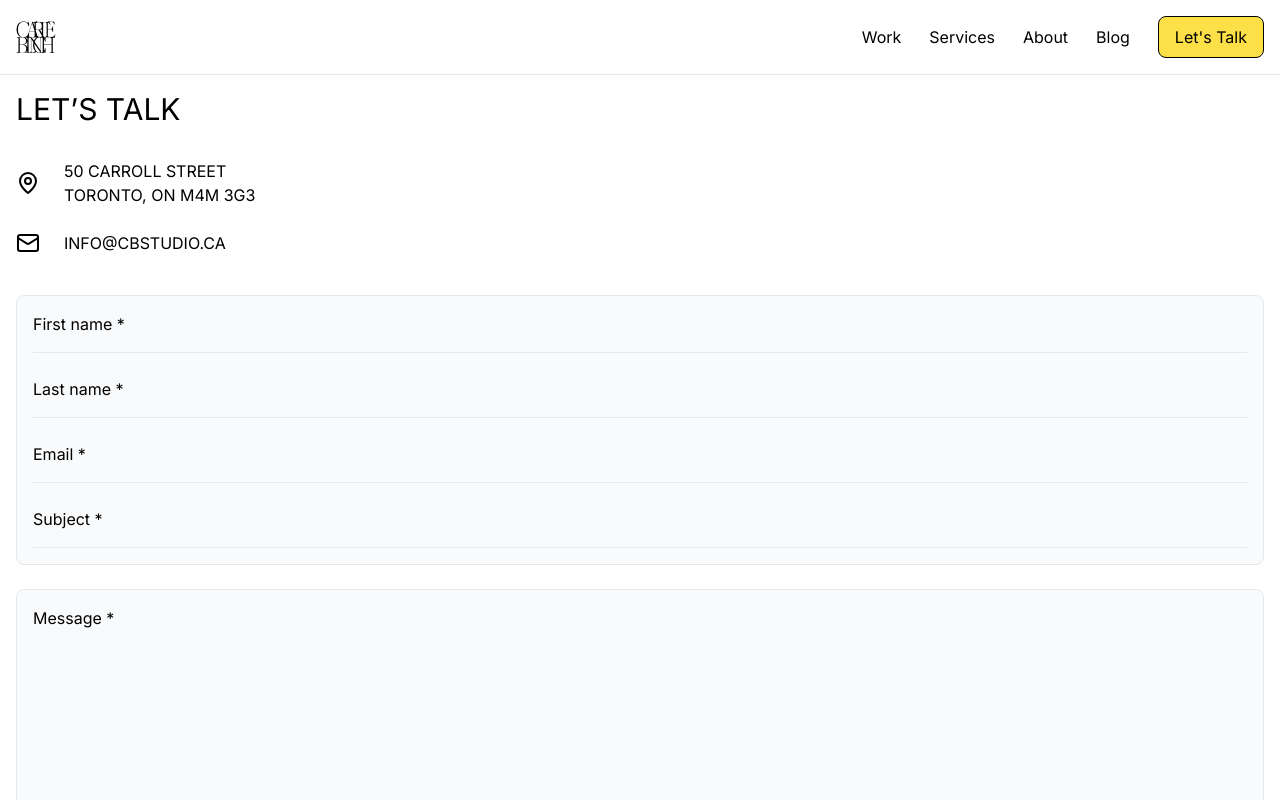
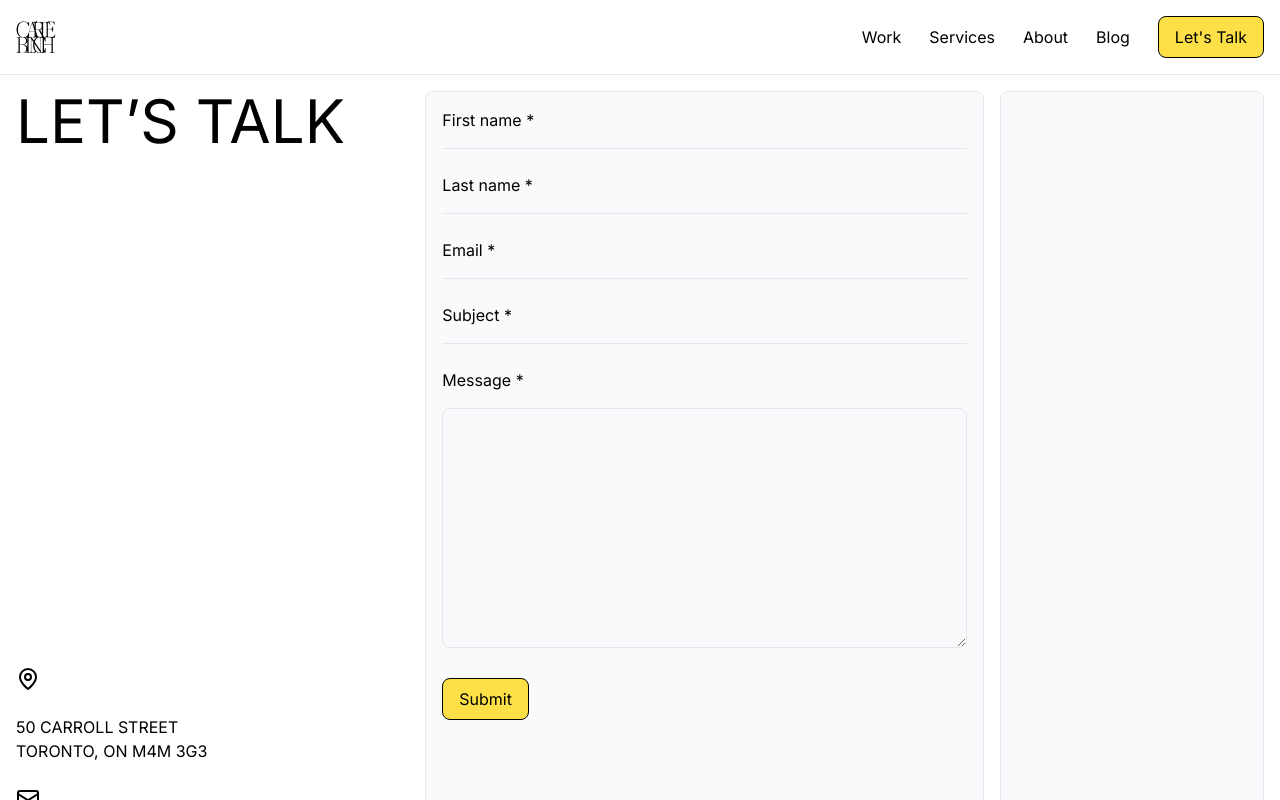
Before and after one commit to Asraful-code235/portfolio_v1, a Next.js app: page /contact in a window 1280 px wide. Shown: the top 800 px of the page. Built offline with nearby package versions, Linux system fonts and the light colour scheme.

Commit message:
Completed contact page

```diff
--- a/app/contact/page.jsx
+++ b/app/contact/page.jsx
@@ -4,26 +4,25 @@ import { Mail, MapPin } from "lucide-react";
 
 export default function page() {
   return (
-    <PageContainer className="space-y-6 md:space-y-10 text-sm md:text-base">
-      <section>
-        <h3 className="text-xl md:text-3xl">LET’S TALK</h3>
+    <PageContainer className="text-sm md:text-base flex flex-col md:flex-row gap-6 md:gap-4">
+      <section className="md:flex-[1.5] flex flex-col justify-between">
+        <h3 className="text-xl md:text-6xl">LET’S TALK</h3>
         <div className="space-y-6 mt-8">
-          <div className="flex items-center gap-6">
+          <div className="flex md:flex-col md:items-start items-center gap-6">
             <MapPin className="w-6" />
             <p>
               50 CARROLL STREET <br />
               TORONTO, ON M4M 3G3
             </p>
           </div>
-          <div className="flex items-center gap-6">
+          <div className="flex md:flex-col md:items-start items-center gap-6">
             <Mail className="w-6" />
             <p>INFO@CBSTUDIO.CA</p>
           </div>
         </div>
       </section>
 
-      <form className="space-y-6">
-        <div className="p-4 border rounded-lg space-y-6 bg-gray-50">
+      <form className="space-y-6 md:flex-[2] p-4 border rounded-lg bg-gray-50">
         <input
           type="text"
           placeholder="First name *"
@@ -44,17 +43,23 @@ export default function page() {
           placeholder="Subject *"
           className="w-full border-b pb-4 placeholder:text-black bg-transparent"
         />
+
+        <div className="space-y-4">
+          <label htmlFor="message" className="">
+            Message *
+          </label>
+          <textarea
+            id="message"
+            className="w-full h-60 p-4 border rounded-lg space-y-6 bg-gray-50 placeholder:text-black"
+          ></textarea>
         </div>
 
-        <textarea
-          placeholder="Message *"
-          className="w-full h-[300px] p-4 border rounded-lg space-y-6 bg-gray-50 placeholder:text-black"
-        ></textarea>
-
-        <Button variant="warning" className="w-full">
+        <Button variant="warning" className="w-full md:w-fit">
           Submit
         </Button>
       </form>
+
+      <div className="md:flex-1 border rounded-lg bg-gray-50 overflow-hidden"></div>
     </PageContainer>
   );
 }
--- a/components/ui/Navbar.jsx
+++ b/components/ui/Navbar.jsx
@@ -27,9 +27,11 @@ export default function Navbar() {
               {link.title}
             </Link>
           ))}
+          <Link href="/contact">
             <Button variant="warning" className="w-fit">
               Let's Talk
             </Button>
+          </Link>
         </ul>
 
         <Button
@@ -48,9 +50,11 @@ export default function Navbar() {
               {link.title}
             </Link>
           ))}
+          <Link href="/contact">
             <Button variant="warning" className="w-fit">
               Let's Talk
             </Button>
+          </Link>
         </ul>
       ) : null}
     </nav>
```
Lines whose indentation alone changed are shown as unchanged.
